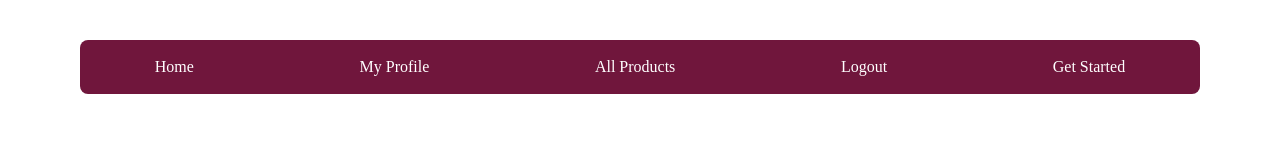
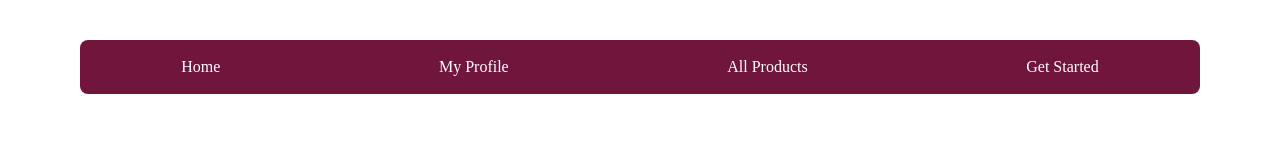
Before and after one commit to kelvin-AJ/handcrafted_haven, a Next.js app in the folder my-app/: page / in a window 1280 px wide. Shown: the top 153 px of the page. Built offline with nearby package versions, Linux system fonts and the light colour scheme.

Commit message:
signout added

```diff
--- a/my-app/src/api/signup.js
+++ b/my-app/src/api/signup.js
@@ -1,6 +1,6 @@
 import { NextResponse } from "next/server"
 import { User } from "@/app/lib/model/userModel"
-import connectTodb from "../lib/db"
+import connectTodb from "../lib/datab"
 
 export async function POST(req) {
   try {
--- /dev/null
+++ b/my-app/src/app/(auth)/logout/page.tsx
@@ -0,0 +1,15 @@
+"use client"
+import {useEffect} from "react"
+import { useRouter  } from "next/navigation"
+
+export default function logout(){
+    const router = useRouter();
+
+
+    useEffect(()=>{
+        localStorage.removeItem("loggedIn");
+        router.push("/signin");
+
+    }, [router]);
+    return <p> logging Out...</p>
+}
--- a/my-app/src/app/ui/navbars.jsx
+++ b/my-app/src/app/ui/navbars.jsx
@@ -1,11 +1,18 @@
 "use client";
-import { useState } from "react";
+import { useEffect, useState } from "react";
 import Link from "next/link";
 import styles from "../page.module.css";
 
 export default function Navbar() {
   const [isOpen, setIsOpen] = useState(false);
+  const [isLoggedIn, setIsLoggedIn]= useState(false);
+
   const toggleMenu = () => setIsOpen(!isOpen);
+// check login state
+  useEffect(() => {
+    const loginStatus =localStorage.getItem("loggedIn") === "true";
+    setIsLoggedIn(loginStatus)
+  }, [])
 
   return (
     <>
@@ -26,12 +33,15 @@ export default function Navbar() {
           <li>
             <Link href="/products">All Products</Link>
           </li>
+          {isLoggedIn ?(
           <li>
-            <Link href="/contact">Logout</Link>
+            <Link href="/">Logout</Link>
           </li>
-          <li>
+          ) : (
+         <li>
             <Link href="/signin">Get Started</Link>
           </li>
+          )}
         </ul>
       </nav>
     </>
```
